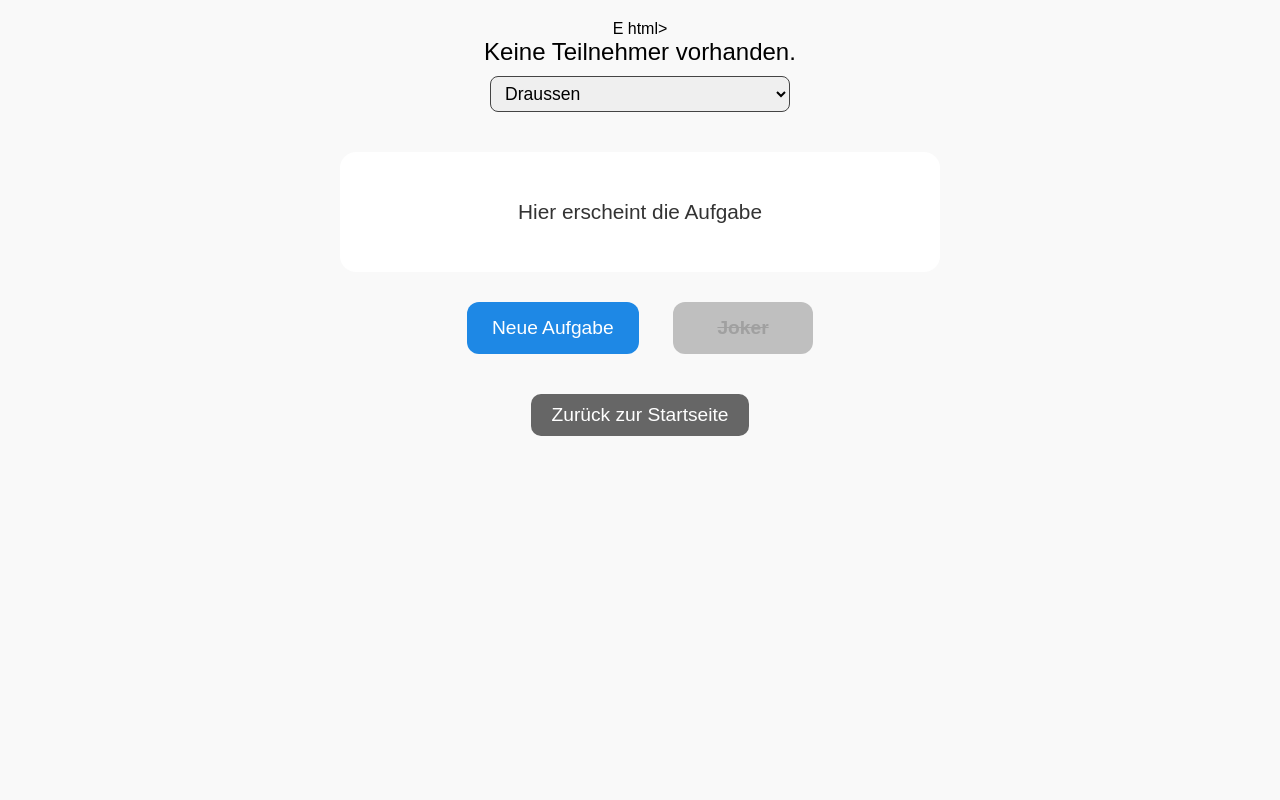
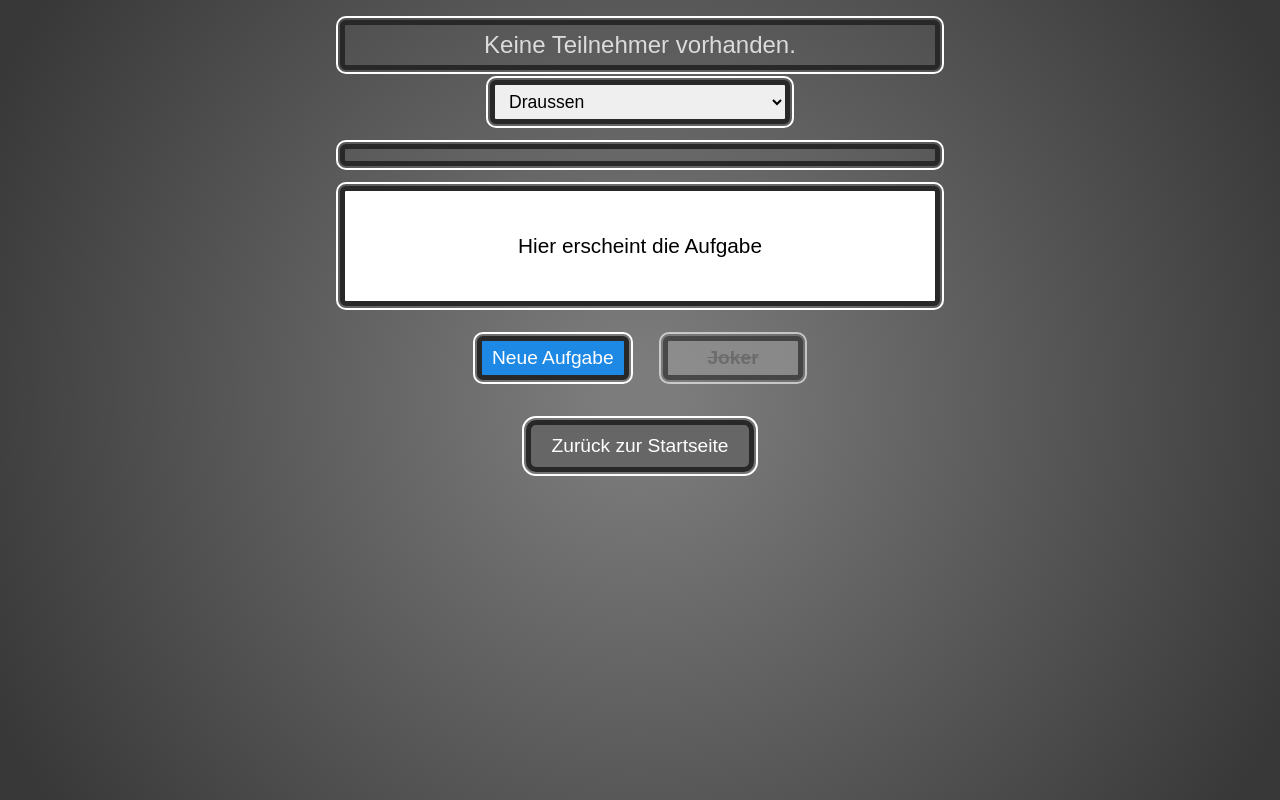
Before and after one commit to eldis995/1-10_game, a plain HTML site: page spiel.html in a window 1280 px wide. Drawn offline with Linux system fonts and the light colour scheme.

Commit message:
Update 1.1 spiel.html

```diff
--- a/spiel.html
+++ b/spiel.html
@@ -1,4 +1,3 @@
-E html>
 <html lang="de">
 <head>
   <meta charset="UTF-8" />
@@ -10,13 +9,22 @@ E html>
       max-width: 600px;
       margin: auto;
       padding: 20px;
-      background-color: #f9f9f9;
+      background: radial-gradient(circle, rgb(124, 124, 124) 5%, #383838 95%);
       text-align: center;
     }
 
     #spielerName {
       font-size: 1.5rem;
       margin-bottom: 10px;
+      color: #dbdbdb;
+      border: 5px solid rgb(40, 40, 40);     /* dicker schwarzer Rand innen */
+      border-radius: 6px;
+      box-sizing: border-box;
+      padding: 6px 10px;
+
+      /* weißer Rand außen */
+      outline: 2px solid white;    /* dünner weißer Rand außen */
+      outline-offset: 2px;         /* Abstand zwischen Border und Outline */
     }
 
     #spielerAuswahl {
@@ -30,6 +38,14 @@ E html>
       width: 100%;
       max-width: 300px;
       box-sizing: border-box;
+      border: 5px solid rgb(40, 40, 40);     /* dicker schwarzer Rand innen */
+      border-radius: 6px;
+      box-sizing: border-box;
+      padding: 6px 10px;
+
+      /* weißer Rand außen */
+      outline: 2px solid white;    /* dünner weißer Rand außen */
+      outline-offset: 2px;         /* Abstand zwischen Border und Outline */
     }
 
     #kategorieAuswahl {
@@ -43,12 +59,29 @@ E html>
       width: 100%;
       max-width: 300px;
       box-sizing: border-box;
+      border: 5px solid rgb(40, 40, 40);     /* dicker schwarzer Rand innen */
+      border-radius: 6px;
+      box-sizing: border-box;
+      padding: 6px 10px;
+
+      /* weißer Rand außen */
+      outline: 2px solid white;    /* dünner weißer Rand außen */
+      outline-offset: 2px;         /* Abstand zwischen Border und Outline */
     }
 
     #kategorieName {
       font-weight: bold;
       margin-bottom: 20px;
       font-size: 1.2rem;
+      color: #dbdbdb;
+      border: 5px solid rgb(40, 40, 40);     /* dicker schwarzer Rand innen */
+      border-radius: 6px;
+      box-sizing: border-box;
+      padding: 6px 10px;
+
+      /* weißer Rand außen */
+      outline: 2px solid white;    /* dünner weißer Rand außen */
+      outline-offset: 2px;         /* Abstand zwischen Border und Outline */
     }
 
     #textContainer {
@@ -65,6 +98,15 @@ E html>
       box-sizing: border-box;
       transition: box-shadow 0.4s, color 0.4s;
       user-select: none;
+      color: #000000;
+      border: 5px solid rgb(40, 40, 40);     /* dicker schwarzer Rand innen */
+      border-radius: 6px;
+      box-sizing: border-box;
+      padding: 6px 10px;
+
+      /* weißer Rand außen */
+      outline: 2px solid white;    /* dünner weißer Rand außen */
+      outline-offset: 2px;         /* Abstand zwischen Border und Outline */
     }
 
     /* Spezialer Joker Text Stil */
@@ -84,6 +126,14 @@ E html>
       margin: 0 15px;
       min-width: 140px;
       transition: background-color 0.3s, color 0.3s;
+      border: 5px solid rgb(40, 40, 40);     /* dicker schwarzer Rand innen */
+      border-radius: 6px;
+      box-sizing: border-box;
+      padding: 6px 10px;
+
+      /* weißer Rand außen */
+      outline: 2px solid white;    /* dünner weißer Rand außen */
+      outline-offset: 2px;         /* Abstand zwischen Border und Outline */
     }
 
     #neuBtn {
@@ -117,6 +167,7 @@ E html>
       color: white;
       padding: 10px 20px;
       border-radius: 10px;
+
     }
     #zurueckBtn:hover {
       background-color: #444444;
@@ -151,17 +202,17 @@ E html>
   <script>
     const texte = {
       draussen: [
-        "Gehe zu einer Person und tue so als hättest du eine Frage sage anschliessen ähm 5 mal und sag ihr du höttest die Frage vergessen.",
-        "Frage eine Person wo sich der Laden oder das Gebäude befinden obwohl es vor dir oder in deiner umgebung ist.",
-        "Gehe zu einer Person und zeige.",
-        "Fange an vor einer Zufälligen Persom zu Tanzen.",
-        "Frage eine Person ob si english kann (auf englisch) spreche dann auf deutsch über das Wetter.",
+        "Geh zu einer Person und tu so, als hättest du eine Frage. Sag dann fünfmal ähm und sag ihr anschließend, dass du die Frage vergessen hast.",
+        "Frag eine Person, wo sich der Laden oder das Gebäude befindet, obwohl es direkt vor dir oder in deiner Nähe ist.",
+        "Geh zu einer Person, zeig auf ein Gebäude, sei stolz darauf, wie reich du bist, und behaupte, dass du dieses Gebäude errichtet hast.",
+        "Fang an, vor einer zufälligen Person zu tanzen.",
+        "Frag eine Person auf Englisch, ob sie Englisch spricht, und sprich dann auf Deutsch über das Wetter.",
         "Verwirre eine Person beim Reden.",
-        "Gib einer zufälligen Person ein kompliment.",
-        "Setzte dich neben einer Person bleibe dort für 5 sekunden und gehe dann wieder",
+        "Gib einer zufälligen Person ein Kompliment.",
+        "Setze oder Stelle dich neben eine Person, bleib dort fünf Sekunden lang und geh dann wieder weg.",
         "Mach Griddy über ein Zebrastreifen.",
-        "Frage eine Person ob sie Singel ist wenn sie Ja sagt antworte dann mit kein wunder sollte sie mit nein antworten sage dann ok cool bist du",
-        "Frage eine Person nach einem Selfie zusammen.",
+        "Frag eine Person, ob sie Single ist. Wenn sie Ja sagt, antworte mit Kein Wunder. Wenn sie Nein sagt, sag: Okay, cool bist du.",
+        "Frag eine Person, ob ihr ein Selfie zusammen machen könnt.",
         "Frage eine Person nach deinem eigenen Handy Code",
         "Erzähle einen Witz, der kein Sinn macht Lache dann, sollte die Person auch lachen frage sie dann nach einer erklärung des Witzes.",
       ],
@@ -206,6 +257,7 @@ E html>
         "Frage ein Person ob sie diese Persohn sah (auf dem Handy ist ein Italian Brainrot charakter)",
         "Du musst nichts machen Glück gehabt",
         "Gehe zu einer Person begrüsse sie 5 mal gehe dann weg.",
+        "Geh zu einer Person und mach vor ihr fünf Liegestütze.",
       ],
       oev: [
         "Joker: Du darfst eine ÖV-Runde aussetzen!",
@@ -225,15 +277,15 @@ E html>
         "Spiele Spielchen mit der Kassiererin ziehe dein Produkt immer weiter gegen hinten des Bandes.",
         "Beschwere dich Laut über die Preise.",
         "Lege dich vor einer Person auf dem Boden.",
-        "verneine jede aussage der Kassierein",
+        "Verneine jede aussage der Kassierein",
         "Kaufe nur ein Plastiksack im wert von 5 Rappen",
         "Du musst nichts machen Glück gehabt",
       ]
     };
 
-    let kategorie = 'draussen'; // Startkategorie
+    const kategorie = localStorage.getItem('jokerKategorie') || 'draussen';
     let aktuellerTextIndex = 0;
-
+    console.log('Gewählte Kategorie:', kategorie);
     let teilnehmer = JSON.parse(localStorage.getItem('jokerTeilnehmer')) || [];
 
     teilnehmer = teilnehmer.map(spieler => {
```
